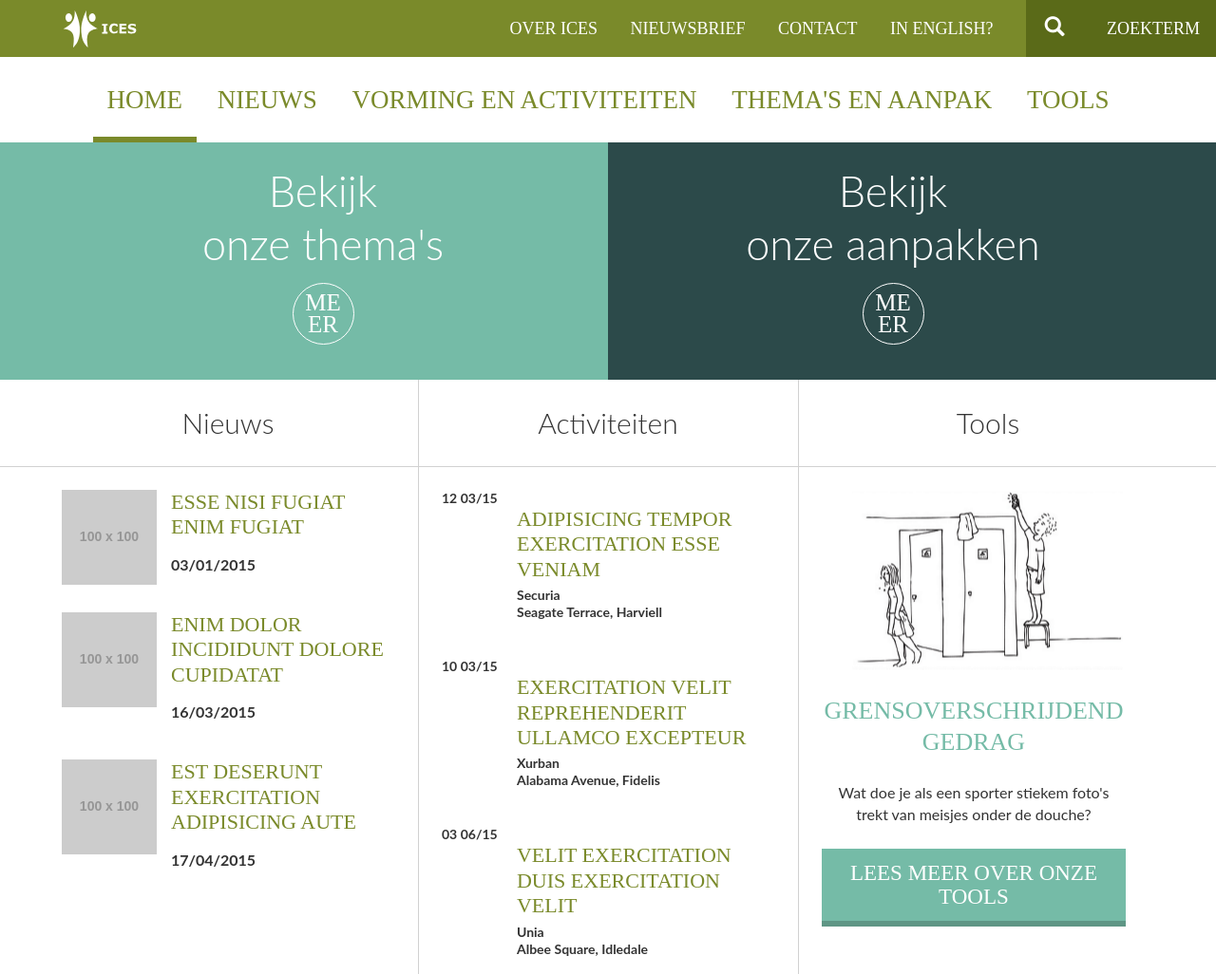
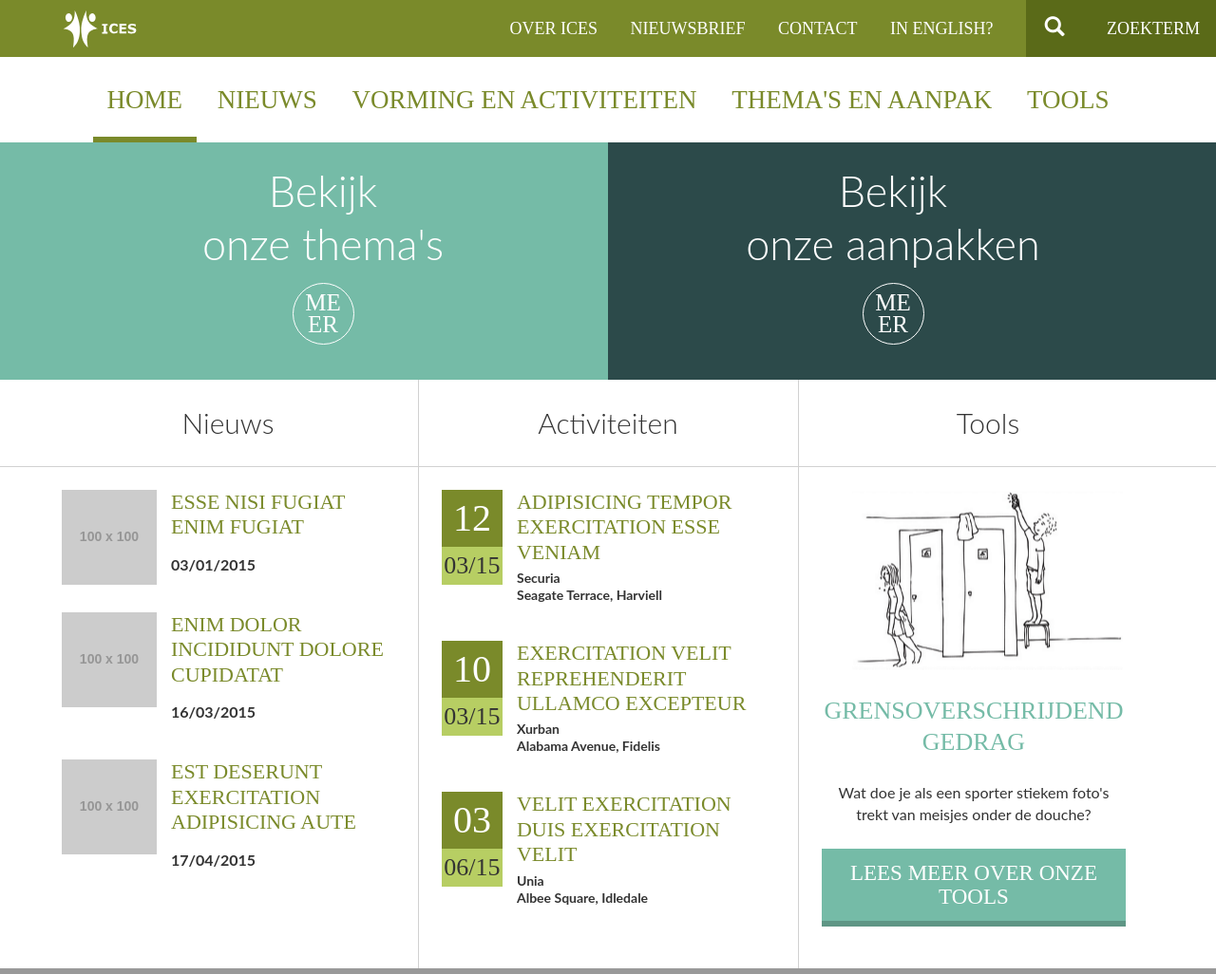
Before and after one commit to thgh/ethicsandsport.com, a website: page index.html in a window 1280 px wide. Shown: the top 1026 px of the page at 95% size. Drawn offline with Linux system fonts and the light colour scheme; placeholder pictures from the web are drawn by us.

Commit message:
Fix activity time on index.html

```diff
--- a/index.html
+++ b/index.html
@@ -197,7 +197,7 @@
 			<div class="container divider-top">
 
 				<a class="link-block activity-list-item">
-					<time datetime="12/03/2015" class="activity_time">
+					<time datetime="12/03/2015" class="activity__time">
 						<b>12</b>
 						03/15
 					</time>
@@ -211,7 +211,7 @@
 				</a>
 
 				<a class="link-block activity-list-item">
-					<time datetime="10/03/2015" class="activity_time">
+					<time datetime="10/03/2015" class="activity__time">
 						<b>10</b>
 						03/15
 					</time>
@@ -225,7 +225,7 @@
 				</a>
 
 				<a class="link-block activity-list-item">
-					<time datetime="03/06/2015" class="activity_time">
+					<time datetime="03/06/2015" class="activity__time">
 						<b>03</b>
 						06/15
 					</time>
```
Also changed, not shown: assets/swig/index.html (+1 -1 lines).
